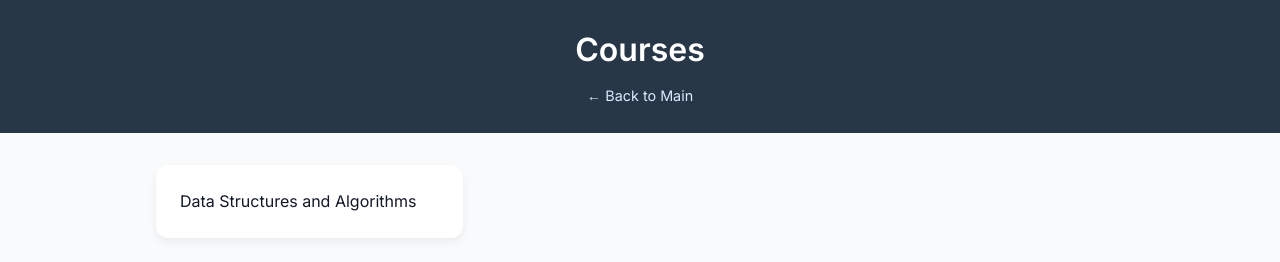
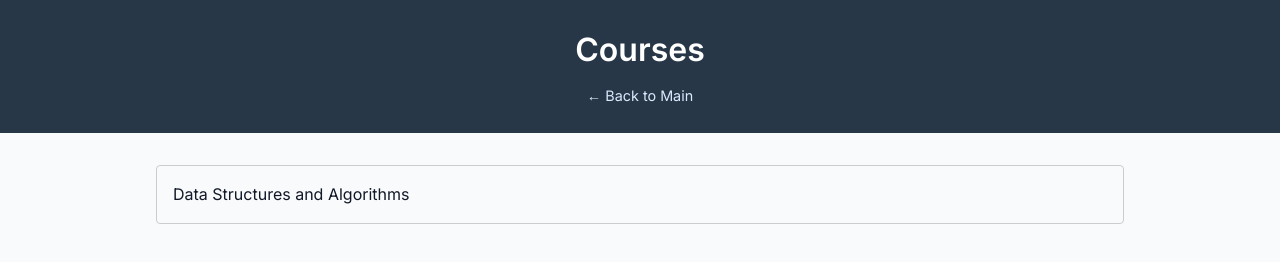
Before and after one commit to tadtapong/tadtapong.github.io, a plain HTML site: page my-courses/myCourse.html in a window 1280 px wide. Drawn offline with Linux system fonts and the light colour scheme.

Commit message:
course grid oneline per course

```diff
--- a/my-courses/styles.css
+++ b/my-courses/styles.css
@@ -48,21 +48,19 @@ header nav {
 
 /* Homepage course grid */
 .course-grid {
-  display: grid;
-  gap: 1.5rem;
-  grid-template-columns: repeat(auto-fill, minmax(250px, 1fr));
+  display: flex;
+  flex-direction: column; /* stack items vertically */
+  gap: 1rem; /* optional spacing between courses */
 }
 
 .course-card {
-  background-color: white;
-  padding: 1.5rem;
-  border-radius: 0.75rem;
-  box-shadow: 0 4px 8px rgba(0,0,0,0.06);
-  transition: transform 0.2s ease, box-shadow 0.2s ease;
+  display: block; /* make <a> behave like block to fill width */
+  width: 100%;
+  padding: 1rem;
+  border: 1px solid #ccc;
+  border-radius: 4px;
   text-decoration: none;
-  color: #111827;
-  outline: none;
-  border: none;
+  color: inherit;
 }
 
 .course-card:hover {
```
